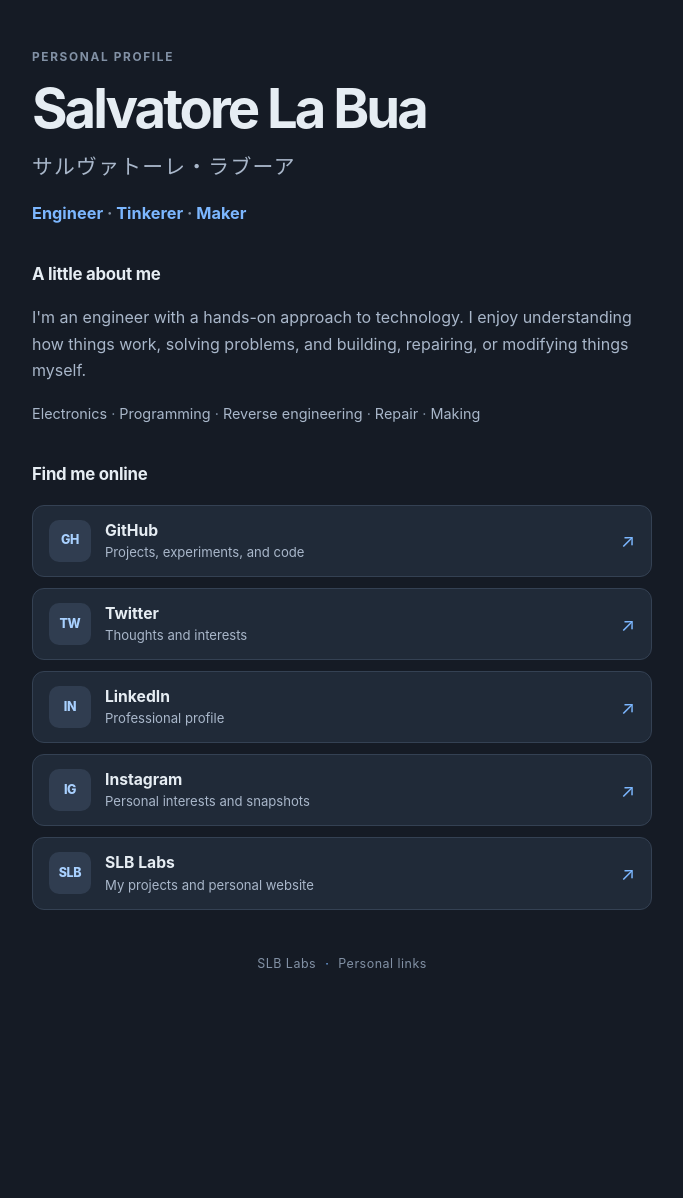
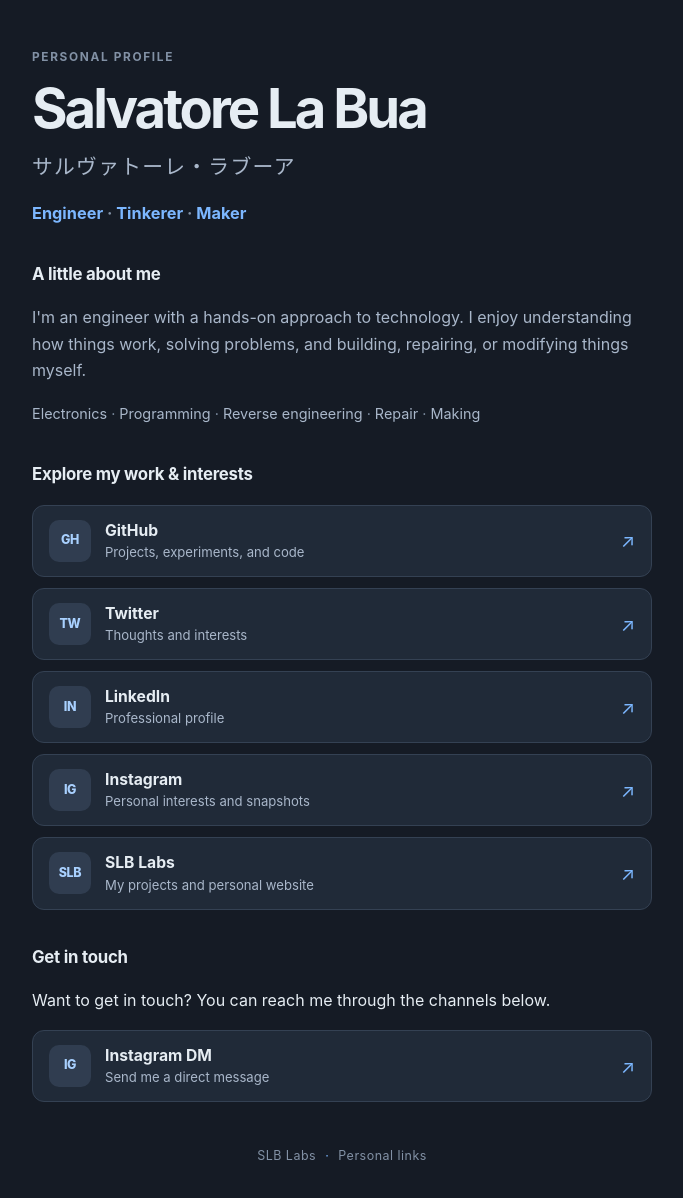
Before and after one commit to slabua/slabua, a Jekyll site: the page built from index.md, in a window 1280 px wide. Shown: the whole page, without its empty margins (298-981 px from the left). Built offline with Jekyll 4.4.1, drawn with Linux system fonts in a browser that asks for light colours; before the commit the page ends 1006 px from its top, so only the background shows below that.

Commit message:
Add contact section with direct messaging links
Added a new contact section with direct contact options.

```diff
--- a/index.md
+++ b/index.md
@@ -32,9 +32,9 @@ description: Personal links and a short introduction.
   </section>
 
   <section class="links-section">
-    <h2>Find me online</h2>
+    <h2>Explore my work &amp; interests</h2>
 
-    <nav class="social-links" aria-label="Social profiles and website">
+    <nav class="social-links" aria-label="Profiles, projects, and interests">
 
       <a class="social-link" href="https://github.com/slabua">
         <span class="link-mark" aria-hidden="true">GH</span>
@@ -84,6 +84,40 @@ description: Personal links and a short introduction.
     </nav>
   </section>
 
+  <section class="links-section contact-section">
+    <h2>Get in touch</h2>
+
+    <p>
+      Want to get in touch? You can reach me through the channels below.
+    </p>
+
+    <nav class="social-links" aria-label="Direct contact">
+
+      <!-- Add your preferred direct-contact links here. -->
+
+      <!-- Example: LINE
+      <a class="social-link" href="YOUR_LINE_URL">
+        <span class="link-mark" aria-hidden="true">L</span>
+        <span class="link-copy">
+          <strong>LINE</strong>
+          <small>Chat with me on LINE</small>
+        </span>
+        <span class="link-arrow" aria-hidden="true">↗</span>
+      </a>
+      -->
+
+      <a class="social-link" href="https://ig.me/m/slabua">
+        <span class="link-mark" aria-hidden="true">IG</span>
+        <span class="link-copy">
+          <strong>Instagram DM</strong>
+          <small>Send me a direct message</small>
+        </span>
+        <span class="link-arrow" aria-hidden="true">↗</span>
+      </a>
+
+    </nav>
+  </section>
+
   <footer class="profile-footer">
     <span>SLB Labs</span>
     <span class="footer-dot">·</span>
```
